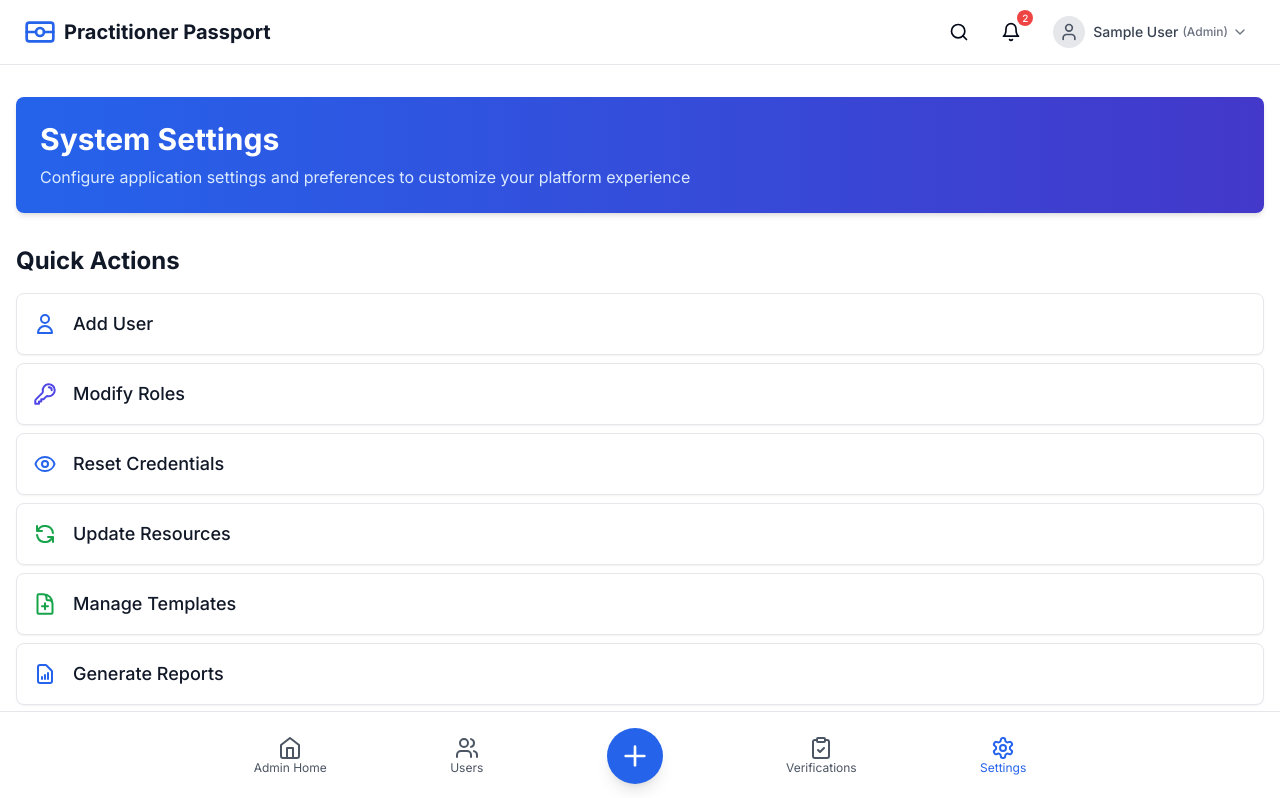
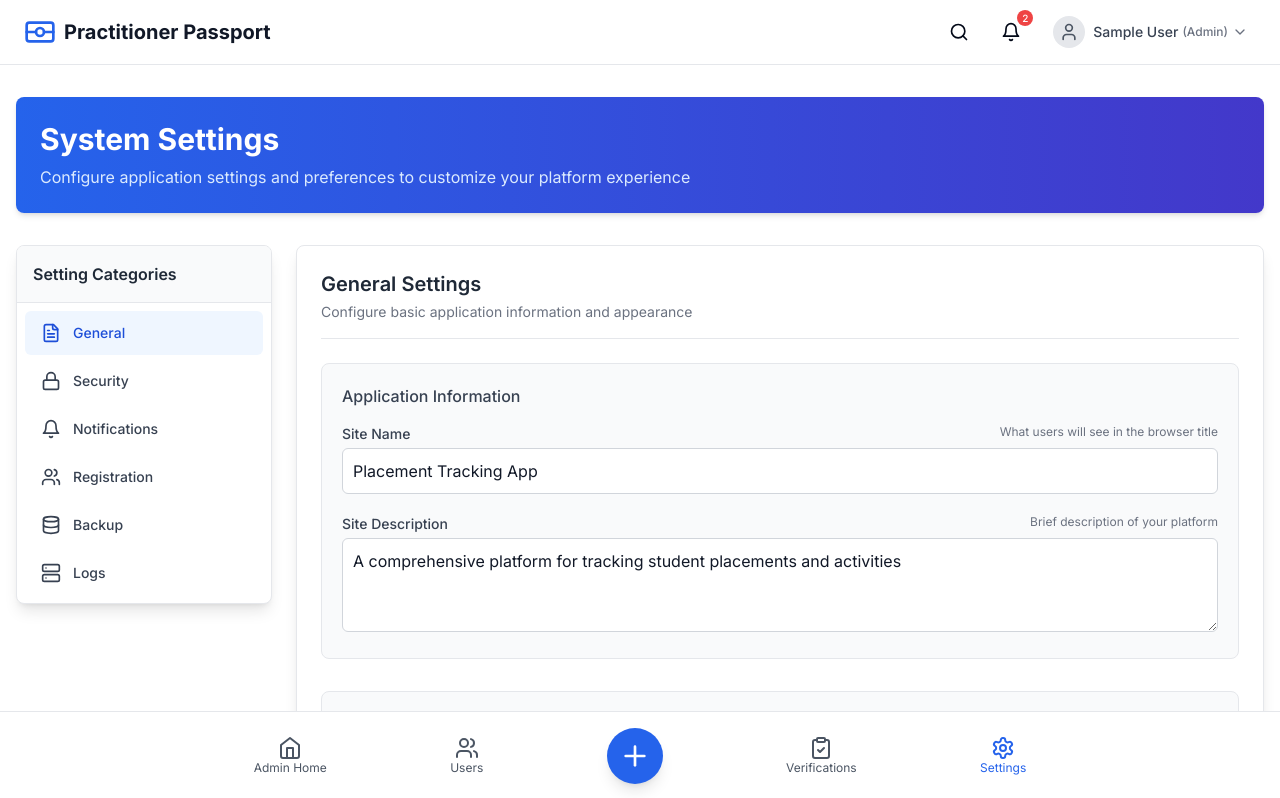
Before and after one commit to sudarshan-gautam/placement-tracking-app, a Next.js app: page /admin/settings in a window 1280 px wide. Shown: the top 798 px of the page. Built offline with nearby package versions, Linux system fonts and the light colour scheme; sample sign-in values are in the browser's storage.

Commit message:
refactor(settings): Remove Quick Actions section from settings page for cleaner UI - Maintains all other functionality

```diff
--- a/app/admin/settings/page.tsx
+++ b/app/admin/settings/page.tsx
@@ -320,70 +320,6 @@ export default function AdminSettingsPage() {
         <p className="mt-2 text-blue-100">
           Configure application settings and preferences to customize your platform experience
         </p>
-      </div>
-
-      {/* Quick Actions Section */}
-      <div className="mb-8">
-        <h2 className="text-2xl font-bold text-gray-900 mb-4">Quick Actions</h2>
-        <div className="space-y-2">
-          <div
-            onClick={handleAddUser}
-            className="p-4 bg-white border border-gray-200 rounded-lg shadow-sm hover:bg-gray-50 transition-colors duration-150 cursor-pointer flex items-center"
-          >
-            <div className="text-blue-600 mr-4">
-              <svg xmlns="http://www.w3.org/2000/svg" className="h-6 w-6" fill="none" viewBox="0 0 24 24" stroke="currentColor" strokeWidth={2}>
-                <path strokeLinecap="round" strokeLinejoin="round" d="M16 7a4 4 0 11-8 0 4 4 0 018 0zM12 14a7 7 0 00-7 7h14a7 7 0 00-7-7z" />
-              </svg>
-            </div>
-            <span className="text-lg font-medium text-gray-900">Add User</span>
-          </div>
-
-          <div className="p-4 bg-white border border-gray-200 rounded-lg shadow-sm hover:bg-gray-50 transition-colors duration-150 cursor-pointer flex items-center">
-            <div className="text-indigo-600 mr-4">
-              <svg xmlns="http://www.w3.org/2000/svg" className="h-6 w-6" fill="none" viewBox="0 0 24 24" stroke="currentColor" strokeWidth={2}>
-                <path strokeLinecap="round" strokeLinejoin="round" d="M15.75 5.25a3 3 0 013 3m3 0a6 6 0 01-7.029 5.912c-.563-.097-1.159.026-1.563.43L10.5 17.25H8.25v2.25H6v2.25H2.25v-2.818c0-.597.237-1.17.659-1.591l6.499-6.499c.404-.404.527-1 .43-1.563A6 6 0 1121.75 8.25z" />
-              </svg>
-            </div>
-            <span className="text-lg font-medium text-gray-900">Modify Roles</span>
-          </div>
-
-          <div className="p-4 bg-white border border-gray-200 rounded-lg shadow-sm hover:bg-gray-50 transition-colors duration-150 cursor-pointer flex items-center">
-            <div className="text-blue-600 mr-4">
-              <svg xmlns="http://www.w3.org/2000/svg" className="h-6 w-6" fill="none" viewBox="0 0 24 24" stroke="currentColor" strokeWidth={2}>
-                <path strokeLinecap="round" strokeLinejoin="round" d="M15 12a3 3 0 11-6 0 3 3 0 016 0z" />
-                <path strokeLinecap="round" strokeLinejoin="round" d="M2.458 12C3.732 7.943 7.523 5 12 5c4.478 0 8.268 2.943 9.542 7-1.274 4.057-5.064 7-9.542 7-4.477 0-8.268-2.943-9.542-7z" />
-              </svg>
-            </div>
-            <span className="text-lg font-medium text-gray-900">Reset Credentials</span>
-          </div>
-
-          <div className="p-4 bg-white border border-gray-200 rounded-lg shadow-sm hover:bg-gray-50 transition-colors duration-150 cursor-pointer flex items-center">
-            <div className="text-green-600 mr-4">
-              <svg xmlns="http://www.w3.org/2000/svg" className="h-6 w-6" fill="none" viewBox="0 0 24 24" stroke="currentColor" strokeWidth={2}>
-                <path strokeLinecap="round" strokeLinejoin="round" d="M4 4v5h.582m15.356 2A8.001 8.001 0 004.582 9m0 0H9m11 11v-5h-.581m0 0a8.003 8.003 0 01-15.357-2m15.357 2H15" />
-              </svg>
-            </div>
-            <span className="text-lg font-medium text-gray-900">Update Resources</span>
-          </div>
-
-          <div className="p-4 bg-white border border-gray-200 rounded-lg shadow-sm hover:bg-gray-50 transition-colors duration-150 cursor-pointer flex items-center">
-            <div className="text-green-600 mr-4">
-              <svg xmlns="http://www.w3.org/2000/svg" className="h-6 w-6" fill="none" viewBox="0 0 24 24" stroke="currentColor" strokeWidth={2}>
-                <path strokeLinecap="round" strokeLinejoin="round" d="M19.5 14.25v-2.625a3.375 3.375 0 00-3.375-3.375h-1.5A1.125 1.125 0 0113.5 7.125v-1.5a3.375 3.375 0 00-3.375-3.375H8.25m3.75 9v6m3-3H9m1.5-12H5.625c-.621 0-1.125.504-1.125 1.125v17.25c0 .621.504 1.125 1.125 1.125h12.75c.621 0 1.125-.504 1.125-1.125V11.25a9 9 0 00-9-9z" />
-              </svg>
-            </div>
-            <span className="text-lg font-medium text-gray-900">Manage Templates</span>
-          </div>
-
-          <div className="p-4 bg-white border border-gray-200 rounded-lg shadow-sm hover:bg-gray-50 transition-colors duration-150 cursor-pointer flex items-center">
-            <div className="text-blue-600 mr-4">
-              <svg xmlns="http://www.w3.org/2000/svg" className="h-6 w-6" fill="none" viewBox="0 0 24 24" stroke="currentColor" strokeWidth={2}>
-                <path strokeLinecap="round" strokeLinejoin="round" d="M9 17v-2m3 2v-4m3 4v-6m2 10H7a2 2 0 01-2-2V5a2 2 0 012-2h5.586a1 1 0 01.707.293l5.414 5.414a1 1 0 01.293.707V19a2 2 0 01-2 2z" />
-              </svg>
-            </div>
-            <span className="text-lg font-medium text-gray-900">Generate Reports</span>
-          </div>
-        </div>
       </div>
 
       {/* Settings Layout */}
```
